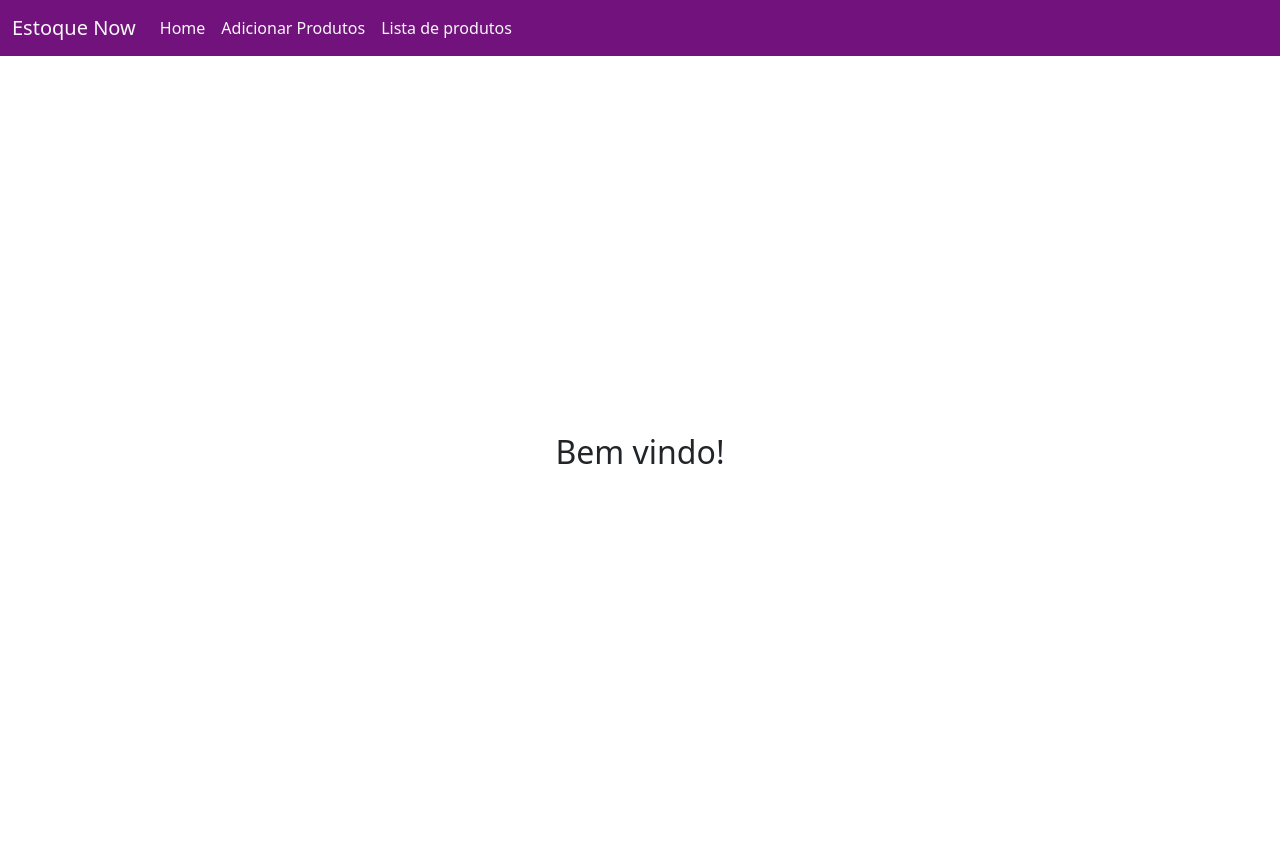
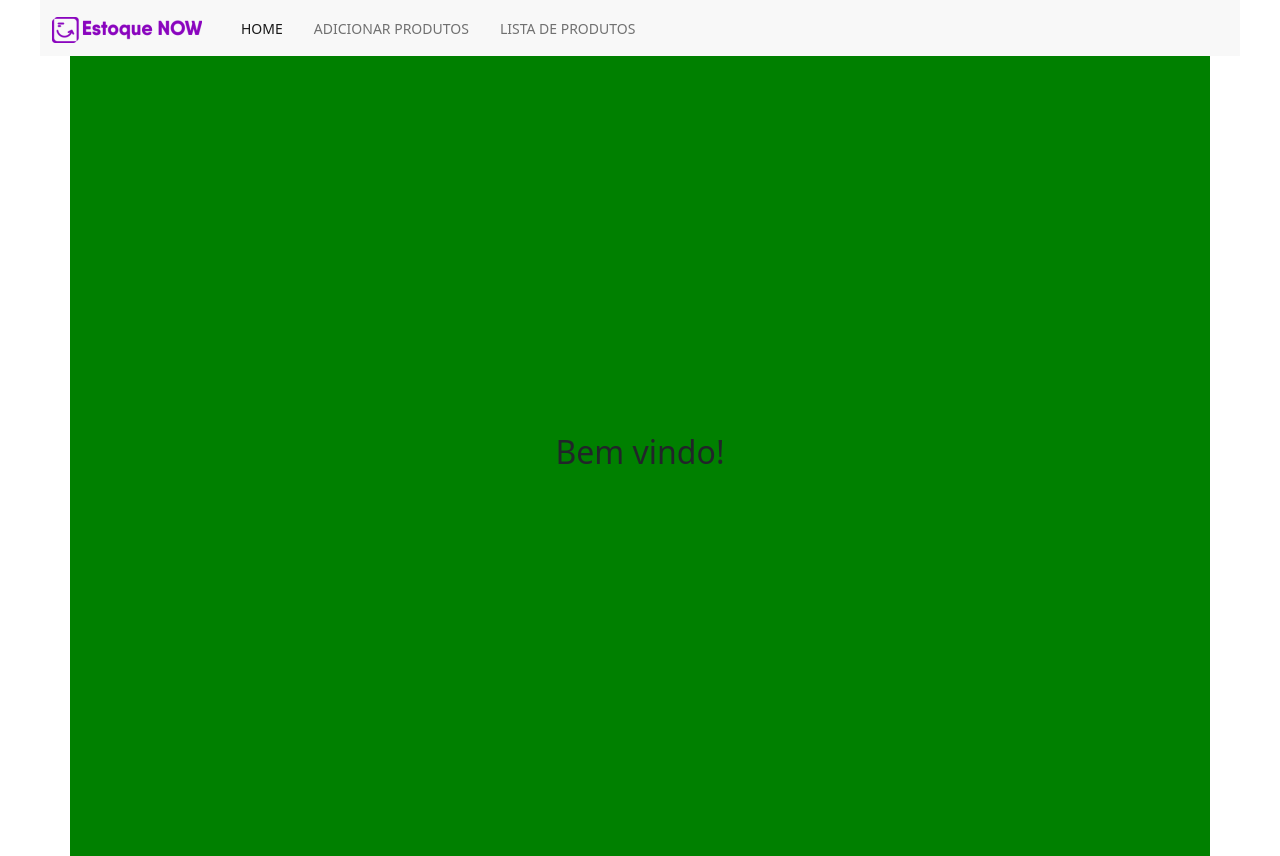
Before and after one commit to amanncio/estoqueNowChallenge, a PHP site: page /index.php in a window 1280 px wide. Run offline with PHP 8.4, Linux system fonts and the light colour scheme.

Commit message:
@amanncio[Navbar finalizada + Folder assets implementado]

```diff
--- a/header.php
+++ b/header.php
@@ -6,9 +6,7 @@
         <meta name="viewport" content="width=device-width, initial-scale=1.0">
         <title>Desafio Estoque Now</title>
         <!-- CSS -->
-        <?php
-            include'./styles.php';
-        ?>
+        <?php include'./styles.php'; ?>
         <!-- /CSS -->
         <!-- Bootstrap -->
         <link rel="stylesheet" href="https://cdn.jsdelivr.net/npm/bootstrap@5.2.2/dist/css/bootstrap.min.css">
@@ -18,18 +16,18 @@
     <body>
         <!-- NAVBAR -->
         <header>
-            <nav class="navbar navbar-expand-lg bg-light" style="background-color: #72127C !important;">
-                <div class="container-fluid d-flex justify-content-space">
-                    <a class="navbar-brand" href="#">Estoque Now</a>
+            <nav class="navbar navbar-expand-lg bg-light navbar-container" style="background-color: #F8F8F8 !important;">
+                <div class="container-fluid d-flex">
+                    <a class="navbar-brand" href="#"><img src="./assets/logo-estoque-now.png" alt="Logo da Estoque Now"></a>
                     <button class="navbar-toggler" type="button" data-bs-toggle="collapse" data-bs-target="#navbarNavAltMarkup" aria-controls="navbarNavAltMarkup" aria-expanded="false" aria-label="Toggle navigation">
                         <span class="navbar-toggler-icon"></span>
                     </button>
 
                     <div class="collapse navbar-collapse" id="navbarNavAltMarkup">
                         <div class="navbar-nav">
-                            <a class="nav-link active" aria-current="page" href="index.php">Home</a>
-                            <a class="nav-link" href="add-product.php">Adicionar Produtos</a>
-                            <a class="nav-link" href="product-list.php">Lista de produtos</a>
+                            <a class="nav-link active" aria-current="page" href="index.php">HOME</a>
+                            <a class="nav-link" href="add-product.php">ADICIONAR PRODUTOS</a>
+                            <a class="nav-link" href="product-list.php">LISTA DE PRODUTOS</a>
                         </div>
                     </div>
                 </div>
--- a/styles.php
+++ b/styles.php
@@ -2,12 +2,13 @@
     /* CORES PARA USAR NO DESIGN
         Verde #00C850
         Roxo para :hover #A004DC
+        Roxo Pricipal #72127C
     */
 
     .container {
         display: flex;
         justify-content: center;
-        /* background-color: green; */
+        background-color: green;
         min-height: 100vh;
         align-items: center;
     }
@@ -29,14 +30,6 @@
         margin-left: 3px;
     }
 
-    .navbar-brand {
-        color: #F8F8F8 !important;
-    }
-
-    .nav-link {
-        color: #F8F8F8 !important;
-    }
-
     #discountSelect {
         width: 133px;
         height: 31px;
@@ -46,4 +39,19 @@
         max-width: 200px;
         height:40px;
     }
+
+    /* NAVBAR */
+    .navbar-toggler-icon {
+        font-size: 15px !important;
+    }
+
+    .nav-link {
+        font-size: 14px !important;
+        margin-left: 15px;
+    }
+
+    .navbar-container{
+        margin: 0 auto !important;
+        max-width: 1200px;
+    }
 </style>
```
Also changed, not shown: assets/logo-estoque-now.png (added).
